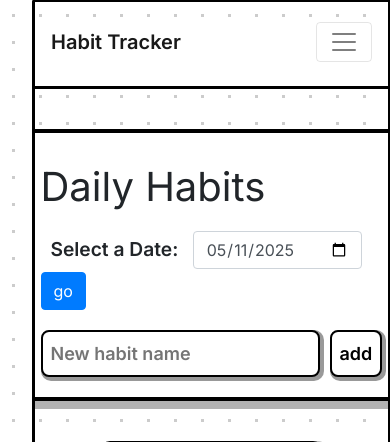
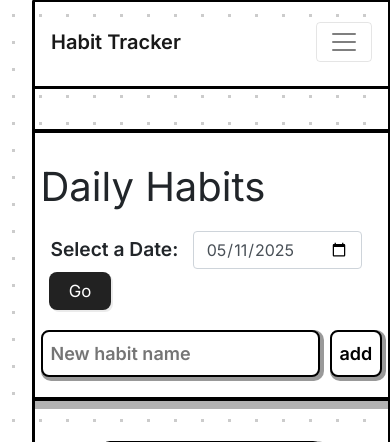
Before and after one commit to fifibox/habit-tracker, a Flask app: template habit_tracker/app/templates/dashboard.html in a window 390 px wide. Shown: the part 25-467 px from the top of the page. Run offline with Flask 3, Linux system fonts and the light colour scheme; the template is opened without the code that fills it, so the values that code supplies are empty.

Commit message:
Added a responsive hamburger menu for seamless navigation on small screens. Unified and modernized the button styles across the main pages for a consistent look and feel.

```diff
--- a/habit_tracker/app/static/css/dashboard.css
+++ b/habit_tracker/app/static/css/dashboard.css
@@ -133,3 +133,24 @@ label {
         margin:0 50px;
         }
     }
+
+/* Go button */
+.dashboard-go-btn {
+  background: #222;
+  color: #fff;
+  border: none;
+  border-radius: 8px;
+  padding: 0.4em 1.2em;
+  font-size: 1.05rem;
+  font-weight: 500;
+  transition: background 0.2s, color 0.2s;
+  margin-left: 0.5rem;
+  box-shadow: 2px 2px 0 rgba(0,0,0,0.08);
+}
+
+.dashboard-go-btn:hover,
+.dashboard-go-btn:focus {
+  background: #444;
+  color: #fff;
+  outline: none;
+}
--- a/habit_tracker/app/templates/dashboard.html
+++ b/habit_tracker/app/templates/dashboard.html
@@ -20,7 +20,7 @@
             <div class="date-picker-container" style="margin-top: 20px;">
                 <label for="date-picker" style="font-weight: bold; margin-right: 10px;">Select a Date:</label>
                 <input type="date" id="date-picker" class="form-control" style="display: inline-block; width: auto;">
-                <button type="button" class="btn btn-primary" onclick="handleDateSelection()">go</button>
+                <button type="submit" class="dashboard-go-btn">Go</button>
             </div>
 
             <div id="habit-list">
```
